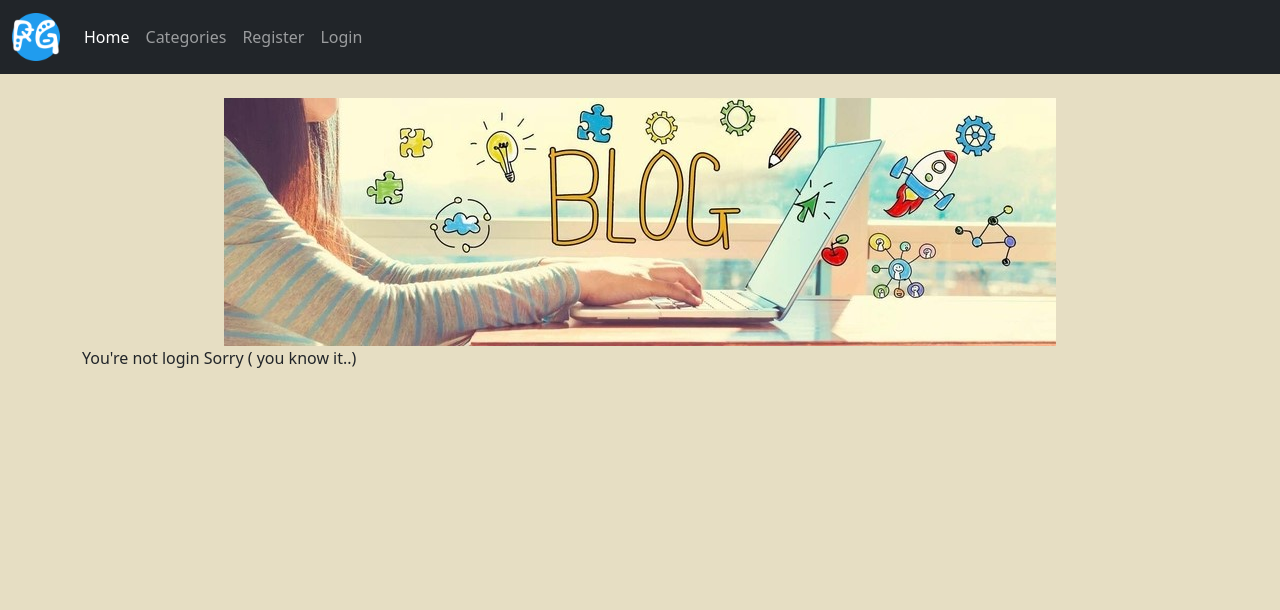
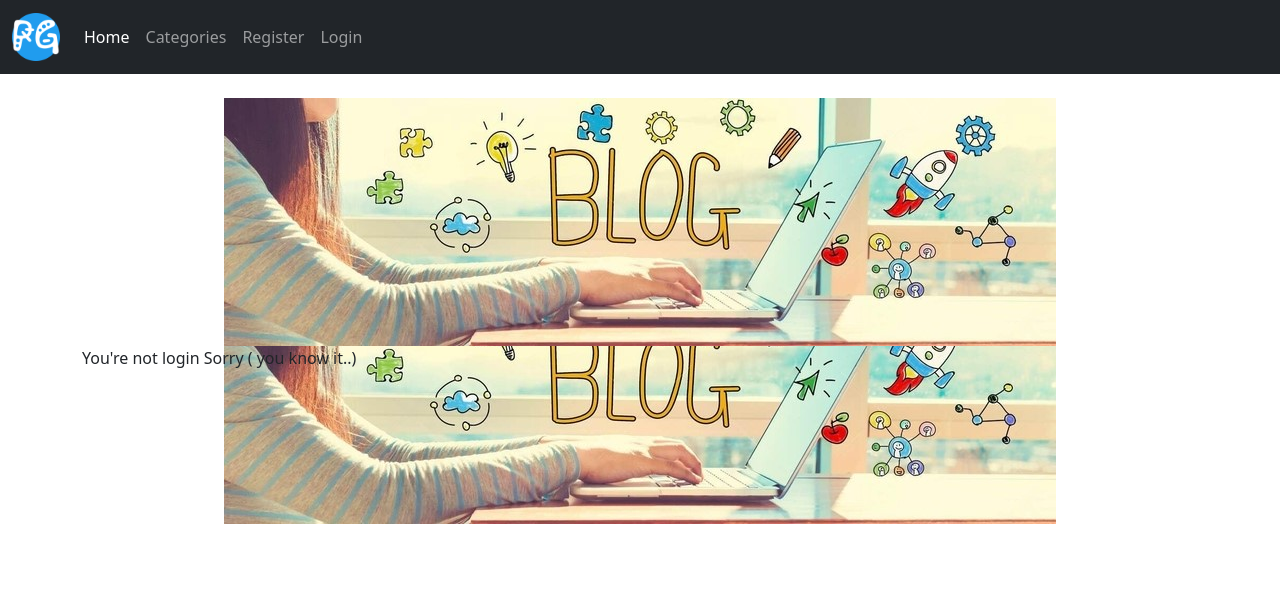
Before and after one commit to PallaviGoel1/BlogProject4, a Django app: page /add_post/ in a window 1280 px wide. Shown: the top 610 px of the page. Run offline with Django 4.2, Linux system fonts and the light colour scheme; some libraries are stand-ins or nearby versions.

Commit message:
fix correct background pics

```diff
--- a/static/css/style.css
+++ b/static/css/style.css
@@ -1,5 +1,5 @@
 body {
-    background-color : #e6dec3;
+    background: url('/static/images/blog1.jpeg') no-repeat center center fixed;
 
 }
 
```
Also changed, not shown: requirements.txt (+2 -17 lines).
